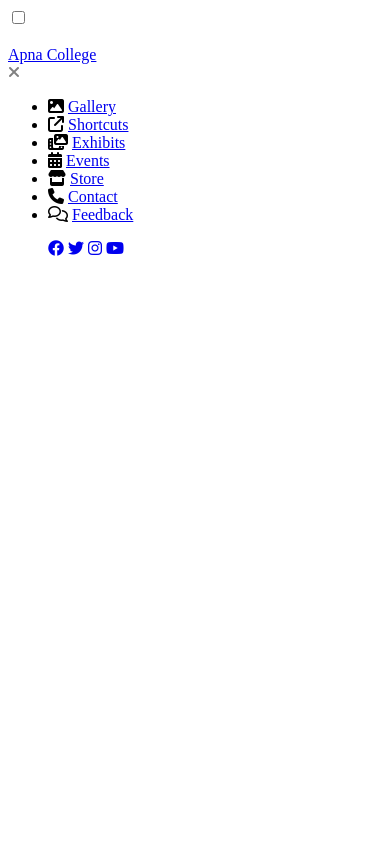
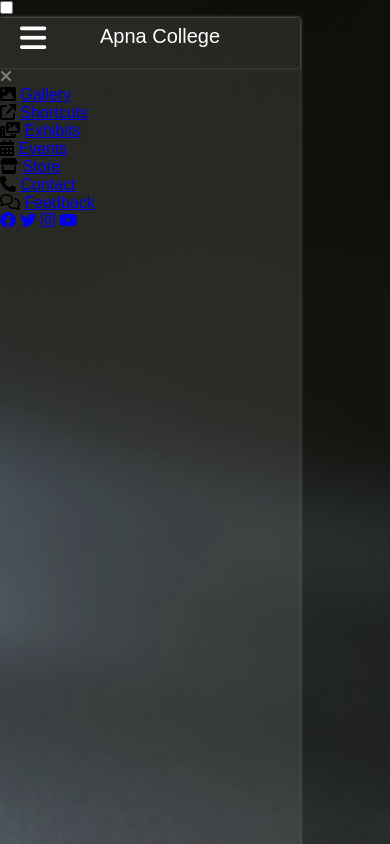
Before and after one commit to Ojha5/Photography-WebPage, a plain HTML site: page index.html in a window 390 px wide. Drawn offline with Linux system fonts and the light colour scheme; a web font is replaced by a local one.

Commit message:
Styled the hamburger and logo part of the page

```diff
--- a/index.html
+++ b/index.html
@@ -4,23 +4,18 @@
     <meta charset="UTF-8" />
     <meta http-equiv="X-UA-Compatible" content="IE=edge" />
     <meta name="viewport" content="width=device-width, initial-scale=1.0" />
-    <title>CSS Project</title>
+    <title>Photography Web Page</title>
     <link rel="preconnect" href="https://fonts.googleapis.com" />
     <link rel="preconnect" href="https://fonts.gstatic.com" crossorigin />
-    <link
-      href="https://fonts.googleapis.com/css2?family=Poppins&display=swap"
-      rel="stylesheet"
-    />
-    <link
-      rel="stylesheet"
-      href="https://cdnjs.cloudflare.com/ajax/libs/font-awesome/6.4.0/css/all.min.css"
-    />
+    <link href="https://fonts.googleapis.com/css2?family=Poppins&display=swap" rel="stylesheet"/>
+    <link rel="stylesheet" href="https://cdnjs.cloudflare.com/ajax/libs/font-awesome/6.4.0/css/all.min.css"/>
+    <link rel="stylesheet" href="style.css">
   </head>
   <body>
     <div class="main_box">
       <input type="checkbox" id="check" />
       <div class="btn_one">
-        <label for="check" style="color: white">
+        <label for="check">
           <i class="fa-solid fa-bars"></i>
         </label>
       </div>
--- /dev/null
+++ b/style.css
@@ -0,0 +1,46 @@
+@import url('https://fonts.googleapis.com/css2?family=Moderustic:wght@300..800&display=swap');
+
+*{
+    margin: 0;
+    padding: 0;
+    font-family: "Moderustic", sans-serif;
+}
+
+.main_box{
+    background-image: url(photo.jpg);
+    height: 100vh;
+    background-size: cover;
+}
+
+.btn_one{
+    color: white;
+    font-size: 30px;
+    position: absolute;
+    font-weight: 700;
+    left: 20px;
+    top: 22px;
+}
+
+.sidebar_menu{
+    position: fixed;
+    /* left: -300px; */
+    height: 100vh;
+    width: 300px;
+    background-color: rgba(255 , 255 , 255 , 0.1);
+    box-shadow: 0 0 4px rgba(255 , 255 , 255 , 0.4);
+}
+
+.logo{
+    height: 50px;
+    position: relative;
+    box-shadow: 0 0 3px rgba(255 , 255 , 255 , 0.2);
+}
+
+.logo a{
+    position: absolute;
+    left: 100px;
+    color: white;
+    text-decoration: none;
+    top: 7px;
+    font-size: 20px;
+}
```
